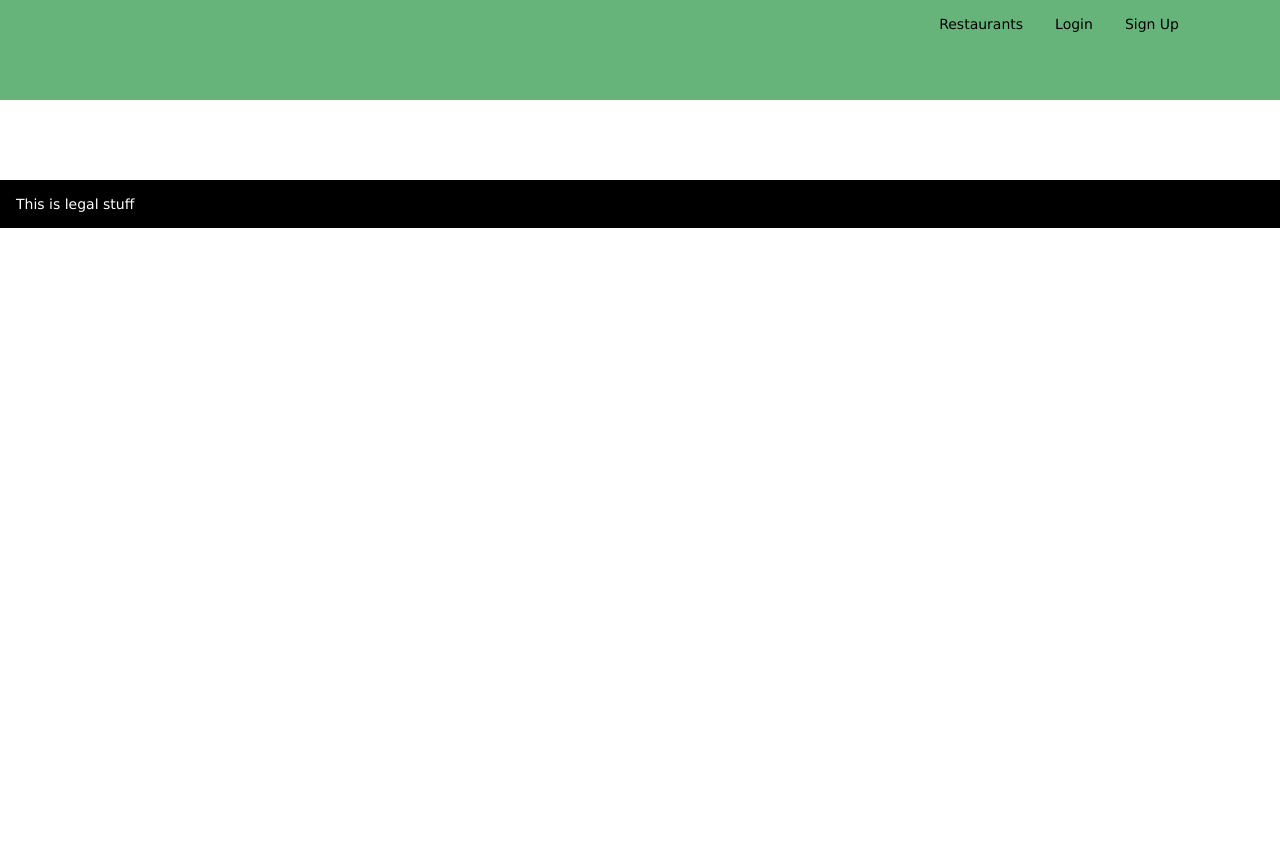
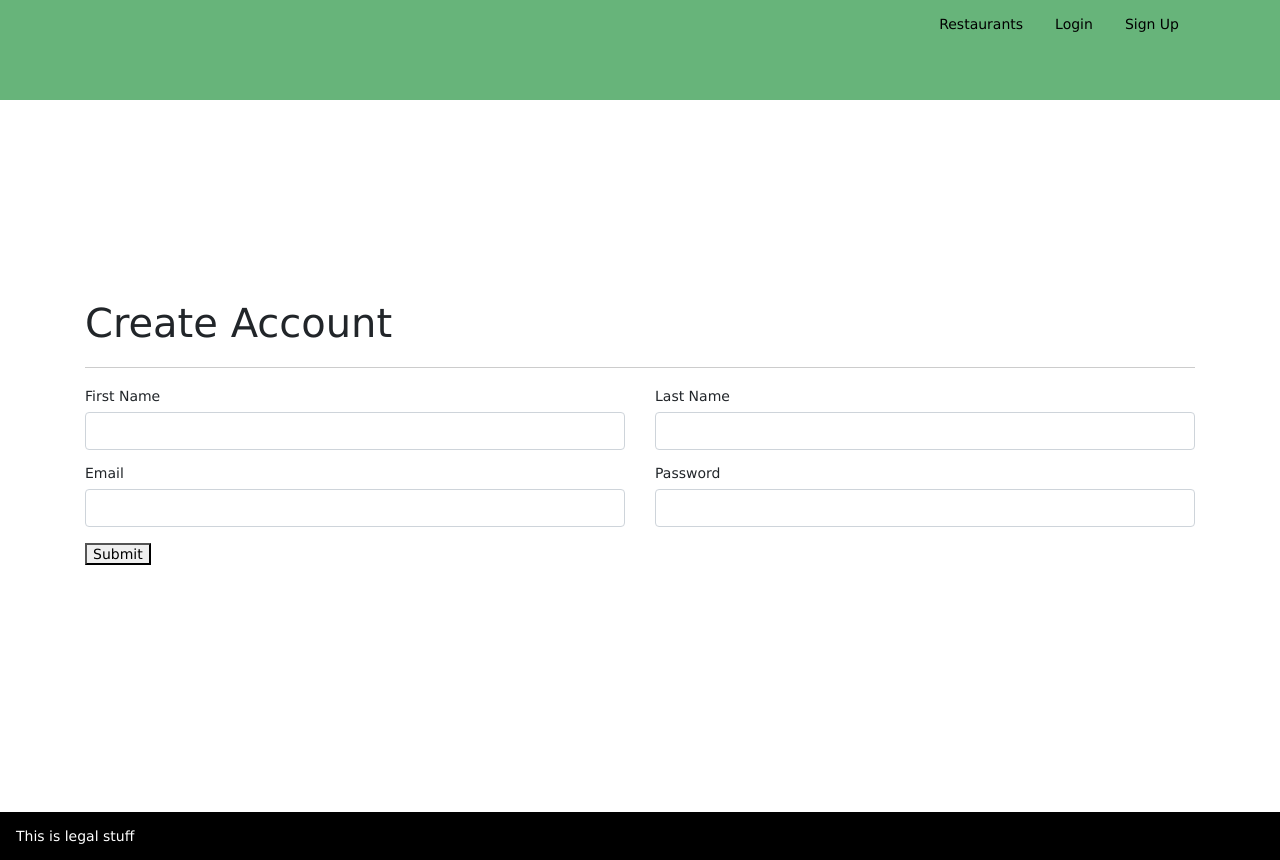
Before and after one commit to abglassford/gRestaurants, a website: page src/server/views/signup.html in a window 1280 px wide. Before the commit the page ends 800 px from the top, so only its background shows below. Drawn offline with nearby package versions, Linux system fonts and the light colour scheme; files that its build step writes are made by us from their sources.

Commit message:
add structure to signup form

```diff
--- a/src/client/css/main.css
+++ b/src/client/css/main.css
@@ -55,4 +55,5 @@ footer {
 footer p {
   color: white;
   padding: 16px;
+  margin-bottom: 0px;
 }
--- /dev/null
+++ b/src/client/css/signup.css
@@ -0,0 +1,17 @@
+.row {
+  margin-bottom: 15px;
+}
+
+div.form {
+    align-items: stretch;
+    display: flex;
+    flex-direction: column;
+    justify-content: center;
+    min-height: 75vh;
+}
+
+.form h1 {
+  border-bottom: solid 1px #CCCCCC;
+  padding-bottom: 20px;
+  margin-bottom: 20px;
+}
--- a/src/client/js/main.js
+++ b/src/client/js/main.js
@@ -2,4 +2,31 @@
 
   console.log('sanity check!');
 
+  $(document).on('submit', '#signup', e => {
+    e.preventDefault()
+    console.log('YOU DID IT');
+    const $first_name = $('#input-first_name').val();
+    const $last_name = $('#input-last_name').val();
+    const $email = $('#input-email').val();
+    const $password = $('#input-password').val()
+    const payload = {
+      first_name: $first_name,
+      last_name: $last_name,
+      email: $email,
+      password: $password
+    };
+    $.ajax({
+      type: POST,
+      // url: //This is where the post route will go//,
+      data: payload
+    })
+    .done(data => {
+      location.reload()
+      console.log(data);
+    })
+    .fail(err => {
+      console.log(err);
+    })
+  })
+
 })();
--- a/src/server/views/signup.html
+++ b/src/server/views/signup.html
@@ -1,7 +1,39 @@
 {% extends "_base.html" %}
+
+{% block css %}
+<link rel="stylesheet" href="/css/signup.css">
+{% endblock %}
 
 {% block title %}{% endblock %}
 
 {% block content %}
+<div class="form container">
+  <h1>Create Account</h1>
+  <form id="signup"class="signup" action="/users" method="post">
+    <div class="form-group">
+      <div class="row">
+        <div class="col-md-6">
+          <label for="first_name">First Name</label>
+          <input class="form-control" type="text" name="first_name" id="input-first_name">
+        </div>
+        <div class="col-md-6">
+          <label for="last_name">Last Name</label>
+          <input class="form-control" type="text" name="last_name" id="input-last_name">
+        </div>
+      </div>
+      <div class="row">
+        <div class="col-md-6">
+          <label for="email">Email</label>
+          <input class="form-control" type="email" name="email" id="input-email">
+        </div>
+        <div class="col-md-6">
+          <label for="password">Password</label>
+          <input class="form-control" type="password" name="password" id="input-password">
+        </div>
+      </div>
+    </div>
+    <button type="submit" name="submit">Submit</button>
+  </form>
+</div>
 
 {% endblock %}
```
